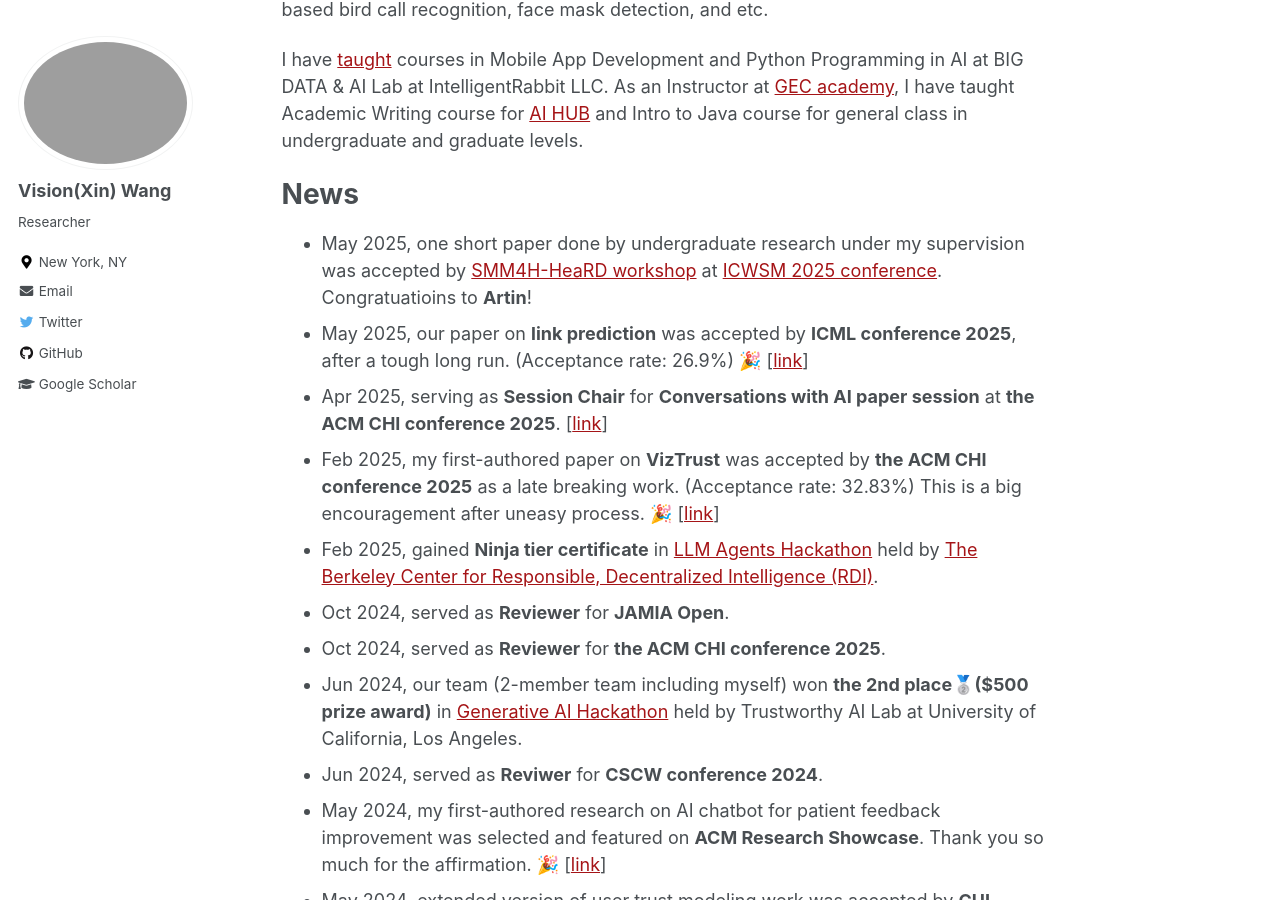
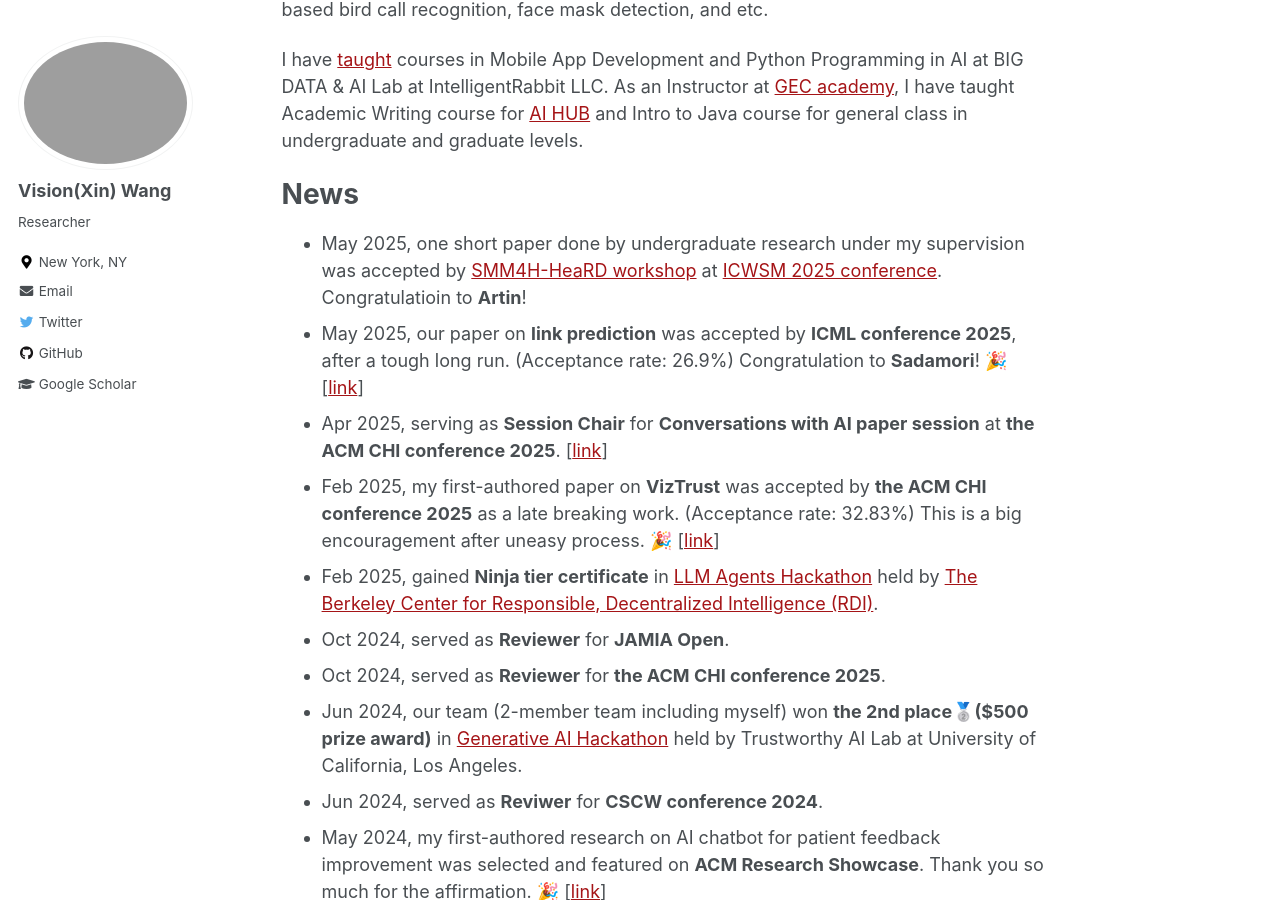
Before and after one commit to xin-wang-kr/xin-wang-kr.github.io, a Jekyll site: the page built from _pages/about.md, in a window 1280 px wide and 900 px high, scrolled down 805 px. Built offline with Jekyll 4.4.1, drawn with Linux system fonts in a browser that asks for light colours.

Commit message:
Update about.md

```diff
--- a/_pages/about.md
+++ b/_pages/about.md
@@ -34,8 +34,8 @@
 As an Instructor at [GEC academy](https://www.gecacademy.com/), I have taught Academic Writing course for [AI HUB](https://www.gecacademy.com/ai-hub) and Intro to Java course for general class in undergraduate and graduate levels.
 
 # News
-* May 2025, one short paper done by undergraduate research under my supervision was accepted by [SMM4H-HeaRD workshop](https://healthlanguageprocessing.org/smm4h-2025/) at [ICWSM 2025 conference](https://www.icwsm.org/2025/index.html). Congratuatioins to __Artin__!
-* May 2025, our paper on __link prediction__ was accepted by __ICML conference 2025__, after a tough long run. (Acceptance rate:  26.9%) 🎉 [[link](https://arxiv.org/abs/2405.14985)]
+* May 2025, one short paper done by undergraduate research under my supervision was accepted by [SMM4H-HeaRD workshop](https://healthlanguageprocessing.org/smm4h-2025/) at [ICWSM 2025 conference](https://www.icwsm.org/2025/index.html). Congratulatioin to __Artin__!
+* May 2025, our paper on __link prediction__ was accepted by __ICML conference 2025__, after a tough long run. (Acceptance rate:  26.9%) Congratulation to __Sadamori__! 🎉 [[link](https://arxiv.org/abs/2405.14985)]
 * Apr 2025, serving as __Session Chair__ for __Conversations with AI paper session__ at __the ACM CHI conference 2025__. [[link](https://programs.sigchi.org/chi/2025/program/session/195020)]
 * Feb 2025, my first-authored paper on __VizTrust__ was accepted by __the ACM CHI conference 2025__ as a late breaking work. (Acceptance rate: 32.83%) This is a big encouragement after uneasy process. 🎉 [[link](https://xin-wang-kr.github.io/VizTrust-CHI25/)]
 * Feb 2025, gained __Ninja tier certificate__ in [LLM Agents Hackathon](https://llmagents-learning.org/f24) held by [The Berkeley Center for Responsible, Decentralized Intelligence (RDI)](https://rdi.berkeley.edu/).
```
